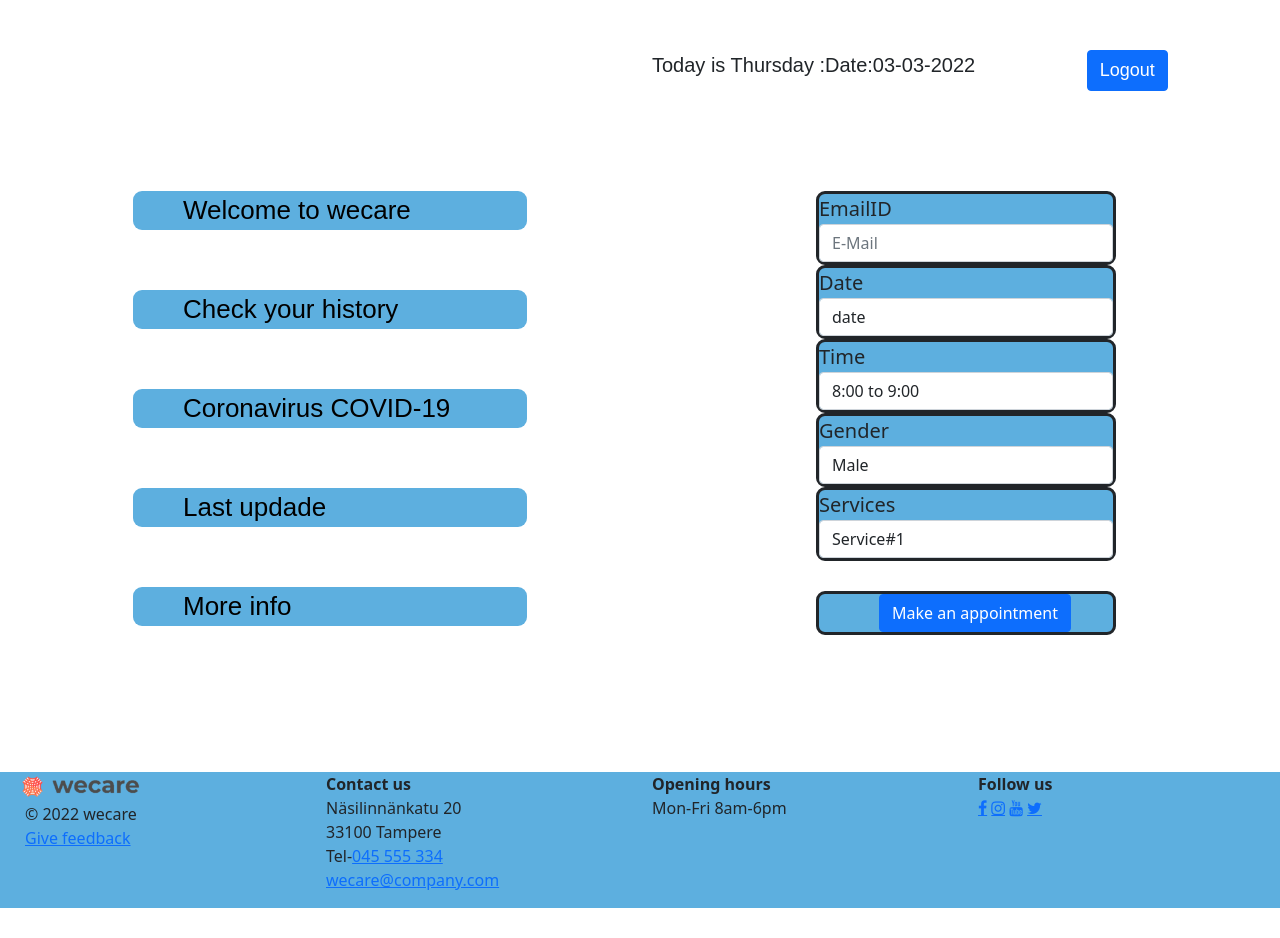
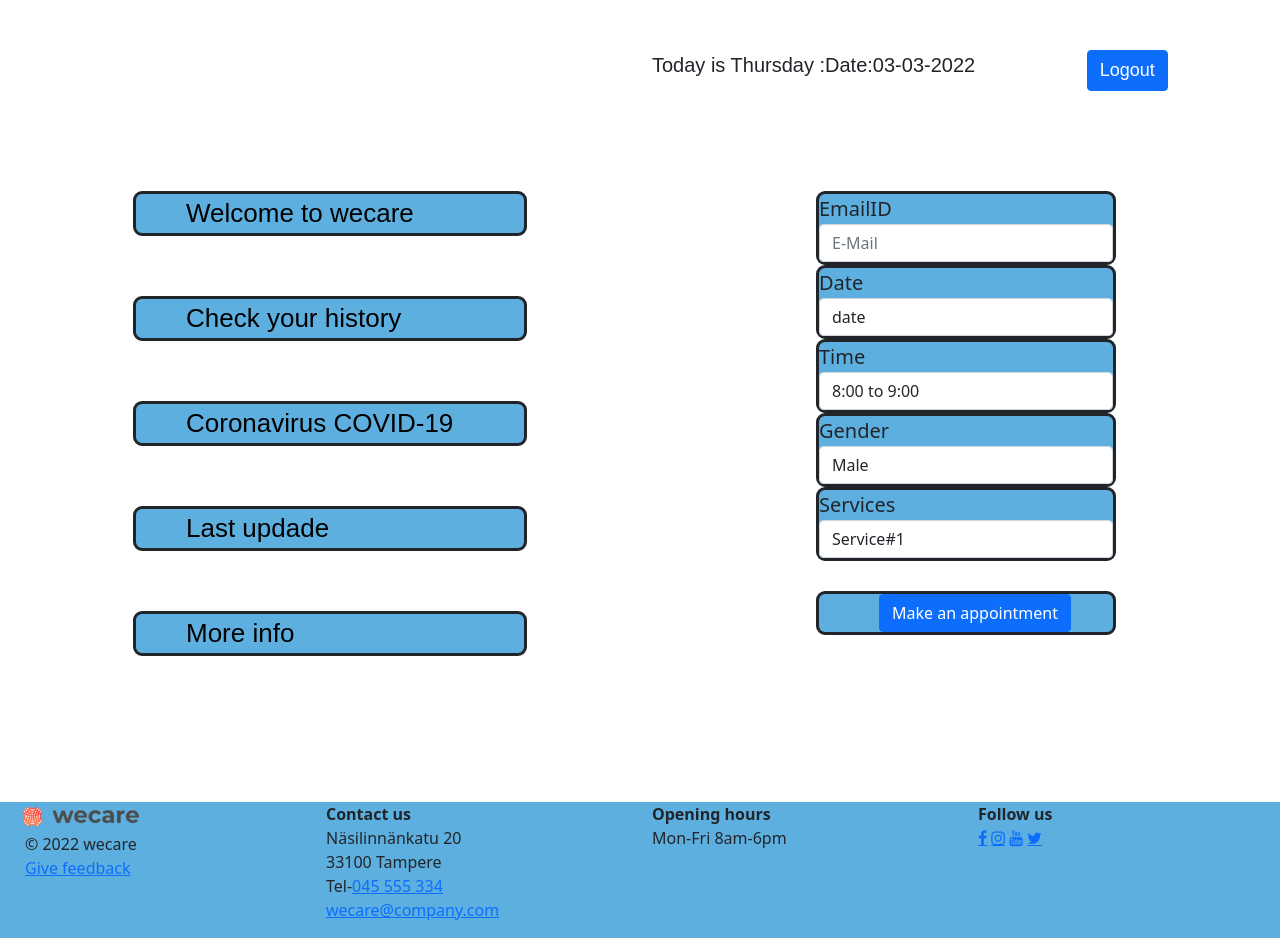
Before and after one commit to Mohammed-Al-Saadi/Web-Development-project-Team3, a PHP site: page /Userform.php in a window 1280 px wide. Shown: the part 80-1018 px from the top of the page. Before the commit the page ends 988 px from the top, so only its background shows below. Run offline with PHP 8.4, Linux system fonts and the light colour scheme; the visitor is signed in with stand-in values (Sample User, id 1); data that the repository does not hold is empty; some libraries are stand-ins or nearby versions.

Commit message:
userform

```diff
--- a/Userform.php
+++ b/Userform.php
@@ -69,12 +69,12 @@ include 'header.php';
         }
 
         .row2 .form-group {
-            border:solid;
 
             border-radius: 9px;
             width: 300px;
             margin: 0 auto;
                         background-color: rgb(93, 175, 223);
+                        border:solid;
 
 
         }
@@ -103,6 +103,7 @@ include 'header.php';
             list-style: none;
             background-color: rgb(93, 175, 223);
             border-radius: 9px;
+            border:solid;
 
 
         }
@@ -119,8 +120,6 @@ include 'header.php';
         .row2 button{
 margin-left:60px;
 
-        }
-        form{
         }
     </style>
 
```
